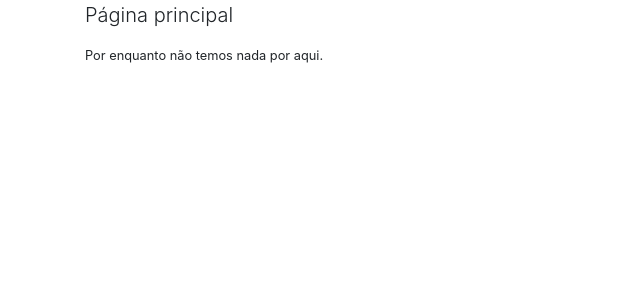
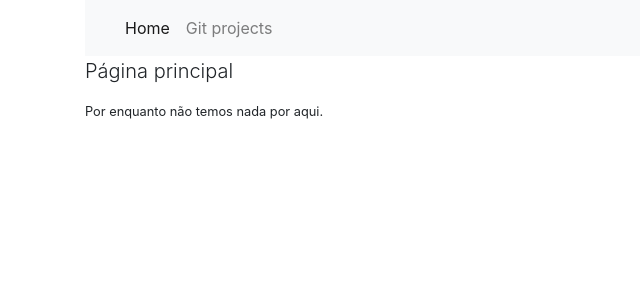
Before and after one commit to aguergolet/aguergolet.github.io, a Jekyll site: the page built from index.md, in a window 1280 px wide. Shown: the top 300 px of the page, without its empty margins (0-640 px from the left). Built offline with Jekyll 4.4.1, drawn with Linux system fonts in a browser that asks for light colours.

Commit message:
add menu

```diff
--- a/_layouts/default.html
+++ b/_layouts/default.html
@@ -9,6 +9,23 @@
     </head>
     <body>
         <div class="container">
+            <nav class="navbar navbar-expand-lg navbar-light bg-light">
+                <a class="navbar-brand" href="#"><i class="fa fa-git-square" aria-hidden="true"></i></a>
+                <button class="navbar-toggler" type="button" data-toggle="collapse" data-target="#navbarSupportedContent" aria-controls="navbarSupportedContent" aria-expanded="false" aria-label="Toggle navigation">
+                  <span class="navbar-toggler-icon"></span>
+                </button>
+
+                <div class="collapse navbar-collapse" id="navbarSupportedContent">
+                  <ul class="navbar-nav mr-auto">
+                    <li class="nav-item active">
+                      <a class="nav-link" href="#">Home <span class="sr-only">(current)</span></a>
+                    </li>
+                    <li class="nav-item">
+                      <a class="nav-link" href="/githubprojects">Git projects</a>
+                    </li>
+                  </ul>
+                </div>
+              </nav>
             <p class="lead">
                 {{page.title}}
             </p>
```
